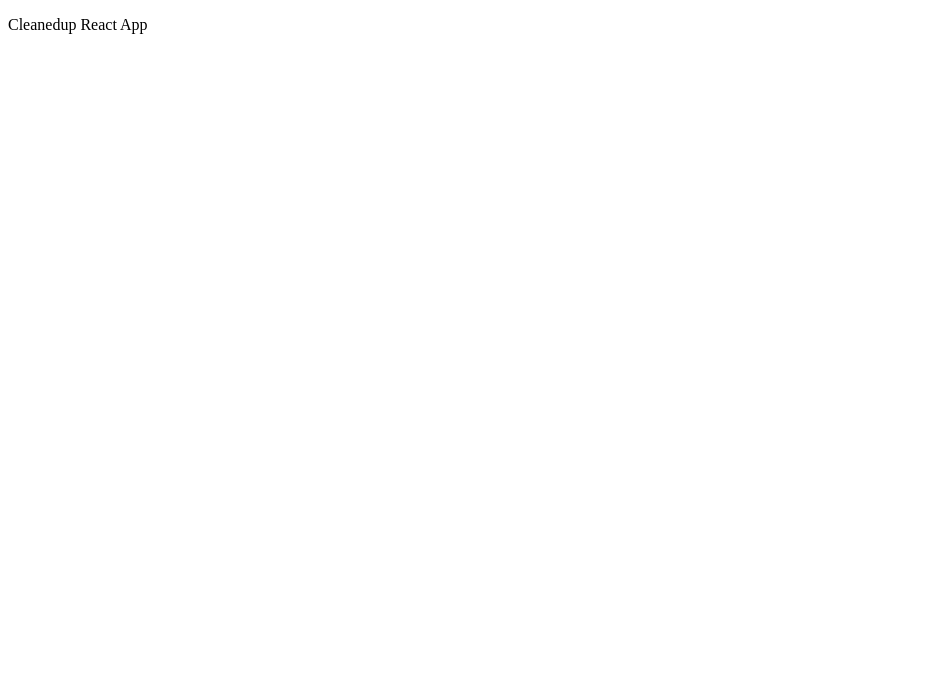
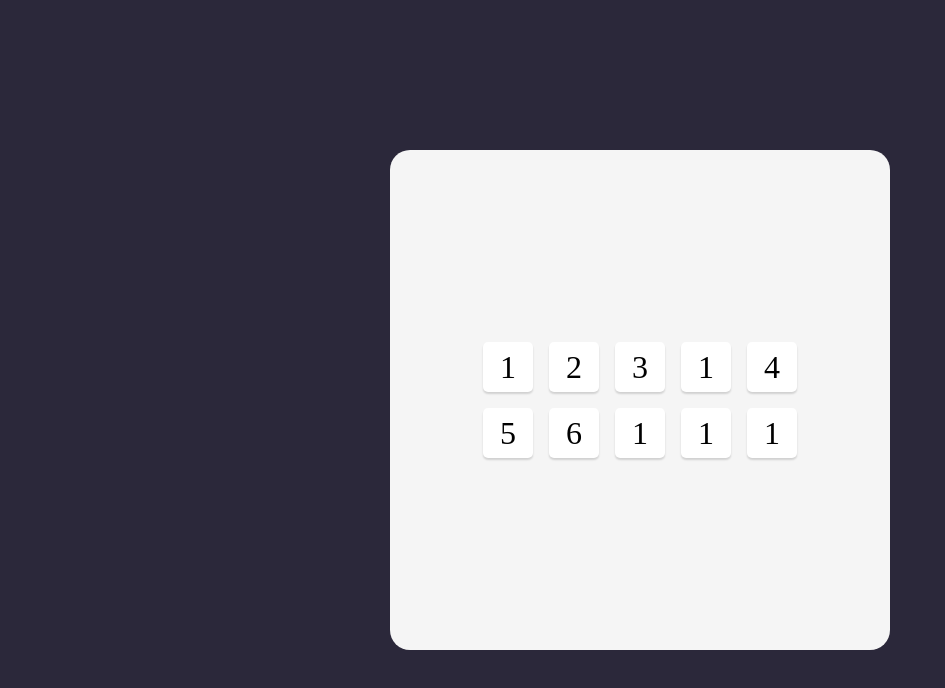
Before and after one commit to tomaszwasik31/react-tanzies, a React (Create React App) app: page / in a window 1280 px wide. Shown: the top 688 px of the page, without its empty margins (0-945 px from the left). Built offline with nearby package versions, Linux system fonts and the light colour scheme.

Commit message:
base structure and css

```diff
--- a/src/App.css
+++ b/src/App.css
@@ -0,0 +1,47 @@
+* {
+  box-sizing: border-box;
+}
+
+body {
+  background-color: #2b283a;
+  margin: 0;
+
+}
+
+main {
+  display: flex;
+  justify-content: center;
+  height: 100vh;
+  align-items: center;
+  padding: 1rem;
+}
+
+.wrapper {
+  width: 500px;
+  height: 500px;
+  background-color: #f5f5f5;
+  border-radius: 20px;
+  display: flex;
+  justify-content: center;
+  align-items: center;
+}
+
+.die-wrapper {
+  display: grid;
+  grid-template: auto auto/ repeat(5, 1fr);
+  gap: 1rem;
+}
+
+.die {
+  width: 50px;
+  height: 50px;
+  display: flex;
+  align-items: center;
+  justify-content: center;
+background-color: white;
+  box-shadow: 0px 2px 2px rgba(0, 0, 0, 0.15);
+  border-radius: 3px;
+  cursor: pointer;
+  font-size: 2rem;
+  border-radius: 5px;
+}
--- a/src/App.jsx
+++ b/src/App.jsx
@@ -1,11 +1,25 @@
-import React from 'react';
-import './App.css';
+import React from "react";
+import "./App.css";
+import Die from "./components/Die";
 
 function App() {
   return (
-    <p>
-      Cleanedup React App
-    </p>
+    <main>
+      <div className="wrapper">
+        <div className="die-wrapper">
+          <Die value="1" />
+          <Die value="2" />
+          <Die value="3" />
+          <Die value="1" />
+          <Die value="4" />
+          <Die value="5" />
+          <Die value="6" />
+          <Die value="1" />
+          <Die value="1" />
+          <Die value="1" />
+        </div>
+      </div>
+    </main>
   );
 }
 
--- /dev/null
+++ b/src/components/Die.js
@@ -0,0 +1,5 @@
+import React from "react";
+
+export default function Die(props) {
+  return <div className="die">{props.value}</div>;
+}
```
